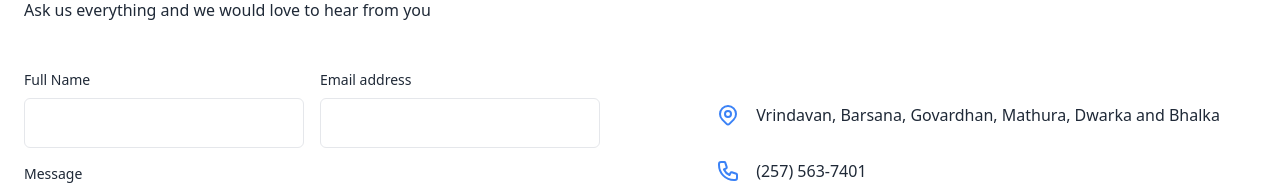
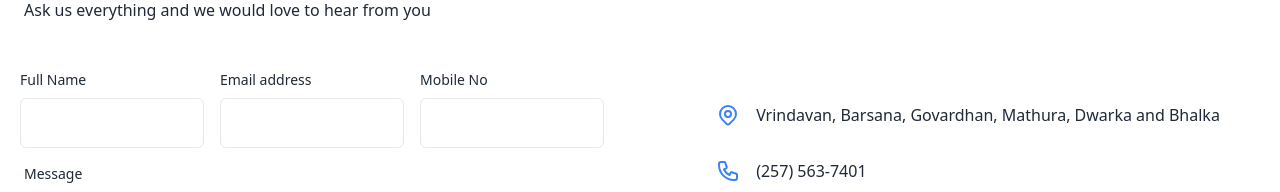
Before and after one commit to rhtm123/ff-frontend, a Next.js app: page /contact in a window 1280 px wide. Shown: the part 163-355 px from the top of the page. Built offline with nearby package versions, Linux system fonts and the light colour scheme.

Commit message:
contact completing..

```diff
--- a/src/pages/contact.js
+++ b/src/pages/contact.js
@@ -1,8 +1,51 @@
-import Navbar from '@/components/Navbar';
-import React from 'react';
-import Footer from '@/components/Footer';
+import React, { useState } from 'react';
+import { myFetch } from '@/utils/myFetch';
 
 function contact(){
+
+    const [formData, setFormData] = useState({
+        name: '',
+        email: '',
+        mobile: '',
+        message: '',
+      });
+      const [submitting, setSubmitting] = useState(false); // New state for loading
+      const [submitSuccess, setSubmitSuccess] = useState(false);
+      const handleChange = (e) => {
+        setFormData({ ...formData, [e.target.name]: e.target.value });
+      };
+
+      const handleSubmit = async (e) => {
+        e.preventDefault();
+        let url = `${process.env.API_URL}api/contacts`;
+        // Call your backend API here
+        try {
+            setSubmitting(true); // Start loading
+
+            let data = await myFetch(url, 'POST', formData);
+            console.log('Successful:', data);
+            setSubmitSuccess(true);
+
+        //   const response = await fetch(url, {
+        //     method: 'POST',
+        //     headers: {
+        //       'Content-Type': 'application/json',
+        //     },
+        //     body: JSON.stringify(formData),
+        //   });
+
+        //   const data = await response.json();
+        //   console.log(data); // Assuming your API returns a message
+
+          // Handle success message display or other logic
+        } catch (error) {
+          console.error('Error submitting form:', error);
+          // Handle error state or display error message
+        } finally{
+            setSubmitting(false)
+        }
+      };
+
     return(
 
         <div>
@@ -10,7 +53,7 @@ function contact(){
             <section className="min-h-screen">
     <div className="container px-6 py-10 mx-auto">
         <div className="lg:flex lg:items-center lg:-mx-10">
-            <div className="lg:w-1/2 lg:mx-10">
+            {!submitSuccess && <div className="lg:w-1/2 lg:mx-10">
                 <h1 className="text-2xl font-semibold lg:text-3xl">Let’s talk</h1>
 
                 <p className="mt-4 ">
@@ -18,29 +61,52 @@ function contact(){
                     to hear from you
                 </p>
 
-                <form className="mt-12">
-                    <div className="-mx-2 md:items-center md:flex">
+                <form className="mt-12" onSubmit={handleSubmit}>
+                    <div className="-mx-3 md:items-center md:flex">
                         <div className="flex-1 px-2">
                             <label className="block mb-2 text-sm ">Full Name</label>
-                            <input type="text" placeholder="" className="block w-full px-5 py-3 mt-2 text-gray-700 placeholder-gray-400 bg-white border border-gray-200 rounded-md dark:placeholder-gray-600 dark:bg-gray-900 dark:text-gray-300 dark:border-gray-700 focus:border-blue-400 dark:focus:border-blue-400 focus:ring-blue-400 focus:outline-none focus:ring focus:ring-opacity-40" />
+                            <input type="text" name="name" value={formData.name} onChange={handleChange} placeholder="" className="block w-full px-5 py-3 mt-2 text-gray-700 placeholder-gray-400 bg-white border border-gray-200 rounded-md dark:placeholder-gray-600 dark:bg-gray-900 dark:text-gray-300 dark:border-gray-700 focus:border-blue-400 dark:focus:border-blue-400 focus:ring-blue-400 focus:outline-none focus:ring focus:ring-opacity-40" />
                         </div>
 
                         <div className="flex-1 px-2 mt-4 md:mt-0">
                             <label className="block mb-2 text-sm">Email address</label>
-                            <input type="email" placeholder="" className="block w-full px-5 py-3 mt-2   bg-white border border-gray-200 rounded-md dark:placeholder-gray-600 dark:bg-gray-900  dark:border-gray-700 focus:border-blue-400 dark:focus:border-b" />
+                            <input type="email" name="email" value={formData.email} onChange={handleChange} placeholder="" className="block w-full px-5 py-3 mt-2   bg-white border border-gray-200 rounded-md dark:placeholder-gray-600 dark:bg-gray-900  dark:border-gray-700 focus:border-blue-400 dark:focus:border-b" />
+                        </div>
+
+                        <div className="flex-1 px-2 mt-4 md:mt-0">
+                            <label className="block mb-2 text-sm">Mobile No</label>
+                            <input type="text" name="mobile" value={formData.mobile} onChange={handleChange}  placeholder="" className="block w-full px-5 py-3 mt-2   bg-white border border-gray-200 rounded-md dark:placeholder-gray-600 dark:bg-gray-900  dark:border-gray-700 focus:border-blue-400 dark:focus:border-b" />
                         </div>
                     </div>
 
                     <div className="w-full mt-4">
                         <label className="block mb-2 text-sm">Message</label>
-                        <textarea className="block w-full h-32 px-5 py-3 mt-2 text-gray-700 placeholder-gray-400 bg-white border border-gray-200 rounded-md md:h-56 dark:placeholder-gray-600 dark:bg-gray-900 dark:text-gray-300 dark:border-gray-700 focus:border-blue-400 dark:focus:border-blue-400 focus:ring-blue-400 focus:outline-none focus:ring focus:ring-opacity-40" placeholder="Message"></textarea>
+                        <textarea name="message" value={formData.message} onChange={handleChange} className="block w-full h-32 px-5 py-3 mt-2 text-gray-700 placeholder-gray-400 bg-white border border-gray-200 rounded-md md:h-56 dark:placeholder-gray-600 dark:bg-gray-900 dark:text-gray-300 dark:border-gray-700 focus:border-blue-400 dark:focus:border-blue-400 focus:ring-blue-400 focus:outline-none focus:ring focus:ring-opacity-40" placeholder="Message"></textarea>
                     </div>
 
-                    <button className="w-full px-6 py-3 mt-4 text-sm font-medium tracking-wide text-white capitalize transition-colors duration-300 transform bg-blue-500 rounded-md hover:bg-blue-400 focus:outline-none focus:ring focus:ring-blue-300 focus:ring-opacity-50">
+                    {!submitting && <button type="submit" className="w-full px-6 py-3 mt-4 text-sm font-medium tracking-wide text-white capitalize transition-colors duration-300 transform bg-blue-500 rounded-md hover:bg-blue-400 focus:outline-none focus:ring focus:ring-blue-300 focus:ring-opacity-50">
                         get in touch
-                    </button>
+                    </button> }
+
+                    {submitting && <button className="btn w-full">
+                    <span className="loading loading-spinner"></span>
+                    Submitting
+                    </button>}
+
                 </form>
-            </div>
+            </div>}
+
+            {submitSuccess && <div className="lg:w-1/2 lg:mx-10">
+
+            <p className="mt-4 ">
+                    <h3>Thank you.. Out Team will contact you soon.</h3>
+                </p>
+
+            </div>}
+
+            <></>
+
+
 
             <div className="mt-12 lg:flex lg:mt-0 lg:flex-col lg:items-center lg:w-1/2 lg:mx-10">
 
```
